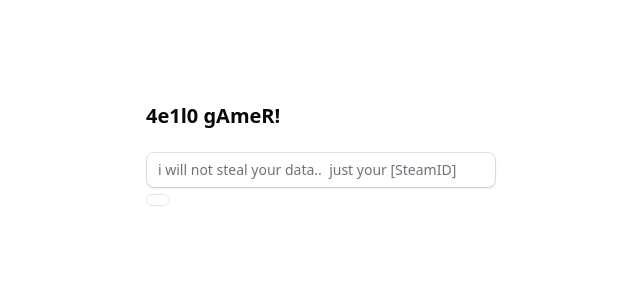
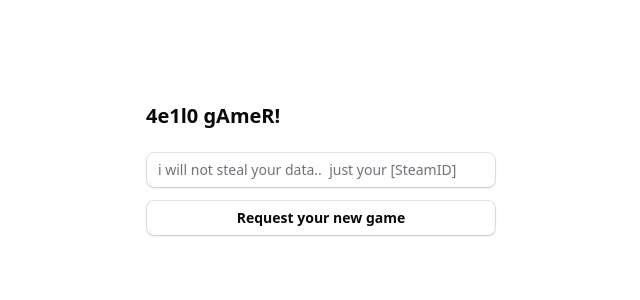
Before and after one commit to codingducksrl/tecaj-vega-frontend, a React (Vite) app: page / in a window 1280 px wide. Shown: the top 300 px of the page, without its empty margins (319-959 px from the left). Built offline with nearby package versions, Linux system fonts and the light colour scheme.

Commit message:
login basic

```diff
--- a/src/pages/Home.tsx
+++ b/src/pages/Home.tsx
@@ -9,9 +9,9 @@ export default function Home() {
                 <div className="w-[350px] mt-[100px]">
                     <Heading>4e1l0 gAmeR!</Heading>
 
-                    <div className="mt-[20px]">
+                    <div className="mt-[20px] flex flex-col gap-y-3">
                         <Input placeholder="i will not steal your data..  just your [SteamID]"></Input>
-                        <Button href="aaa" color='light' outline></Button>
+                        <Button href="/page2" color='light' >Request your new game</Button>
                     </div>
                 </div>
             </div>
```
